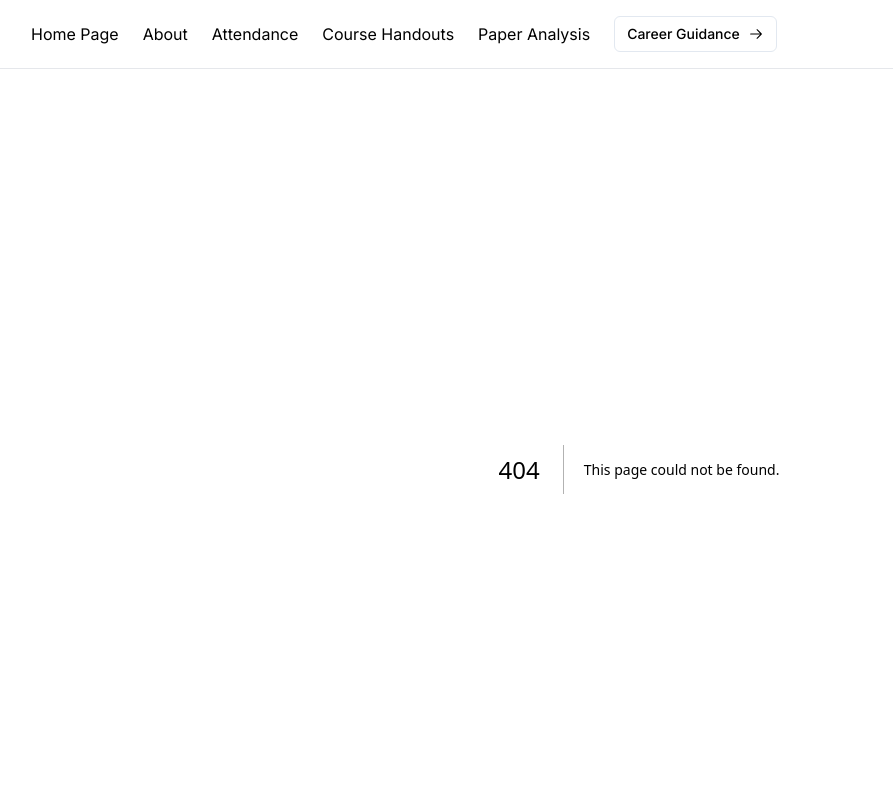
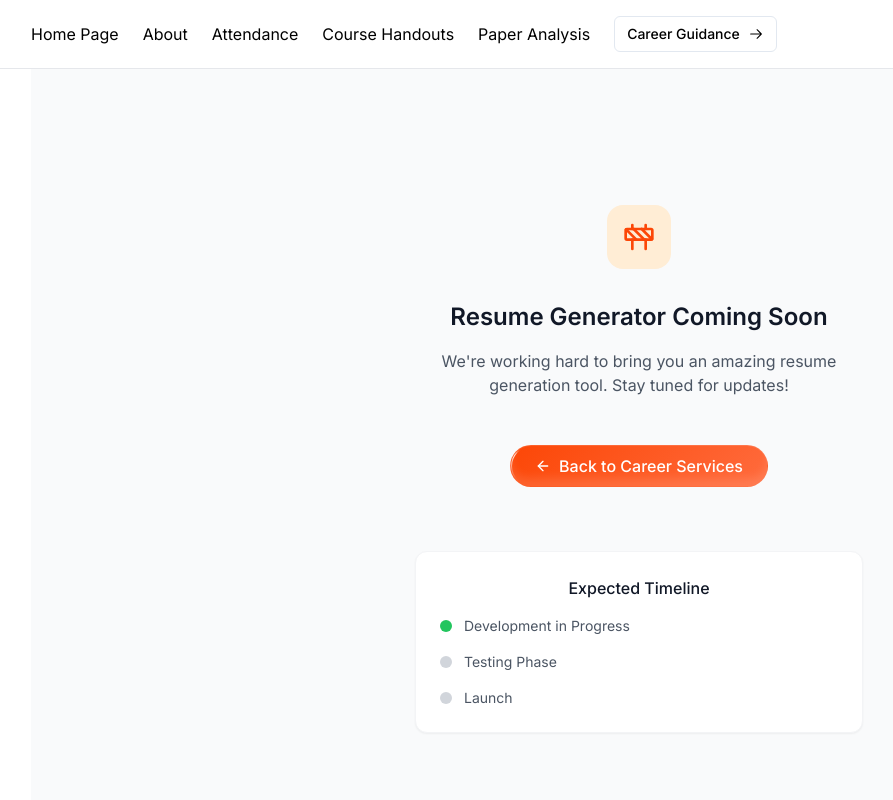
Before and after one commit to HUSAM-07/AccessX, a Next.js app: page /resume-generator in a window 1280 px wide. Before the commit this address had no page. Shown: the top 800 px of the page, without its empty margins (1-894 px from the left). Built offline with nearby package versions, Linux system fonts and the light colour scheme.

Commit message:
404 page

```diff
--- /dev/null
+++ b/src/app/resume-generator/page.tsx
@@ -0,0 +1,62 @@
+import ShimmerButton from "@/components/magicui/shimmer-button";
+import { ArrowLeft, Construction } from "lucide-react";
+import Link from "next/link";
+
+export default function ComingSoonPage() {
+  return (
+    <div className="min-h-screen bg-gray-50 flex items-center justify-center p-4">
+      <div className="max-w-md w-full text-center space-y-8">
+        {/* Icon */}
+        <div className="w-16 h-16 bg-orange-100 rounded-2xl mx-auto flex items-center justify-center">
+          <Construction className="w-8 h-8 text-[#fc4707]" />
+        </div>
+
+        {/* Text Content */}
+        <div className="space-y-4">
+          <h1 className="text-2xl font-semibold text-gray-900">
+            Resume Generator Coming Soon
+          </h1>
+          <p className="text-gray-600">
+            We're working hard to bring you an amazing resume generation tool.
+            Stay tuned for updates!
+          </p>
+        </div>
+
+        {/* Back Button */}
+        <div className="pt-4">
+          <Link href="/career">
+            <ShimmerButton
+              shimmerColor="#ffffff"
+              background="linear-gradient(135deg, #fc4707 0%, #ff6b3d 100%)"
+              className="font-medium px-6 py-2 rounded-full text-white inline-flex items-center gap-2"
+            >
+              <ArrowLeft className="w-4 h-4" />
+              Back to Career Services
+            </ShimmerButton>
+          </Link>
+        </div>
+
+        {/* Timeline */}
+        <div className="pt-8">
+          <div className="bg-white rounded-xl p-6 shadow-sm border border-gray-100">
+            <h3 className="font-medium text-gray-900 mb-4">Expected Timeline</h3>
+            <div className="space-y-4">
+              <div className="flex items-center gap-3">
+                <div className="w-3 h-3 rounded-full bg-green-500"></div>
+                <span className="text-sm text-gray-600">Development in Progress</span>
+              </div>
+              <div className="flex items-center gap-3">
+                <div className="w-3 h-3 rounded-full bg-gray-300"></div>
+                <span className="text-sm text-gray-600">Testing Phase</span>
+              </div>
+              <div className="flex items-center gap-3">
+                <div className="w-3 h-3 rounded-full bg-gray-300"></div>
+                <span className="text-sm text-gray-600">Launch</span>
+              </div>
+            </div>
+          </div>
+        </div>
+      </div>
+    </div>
+  );
+}
```
